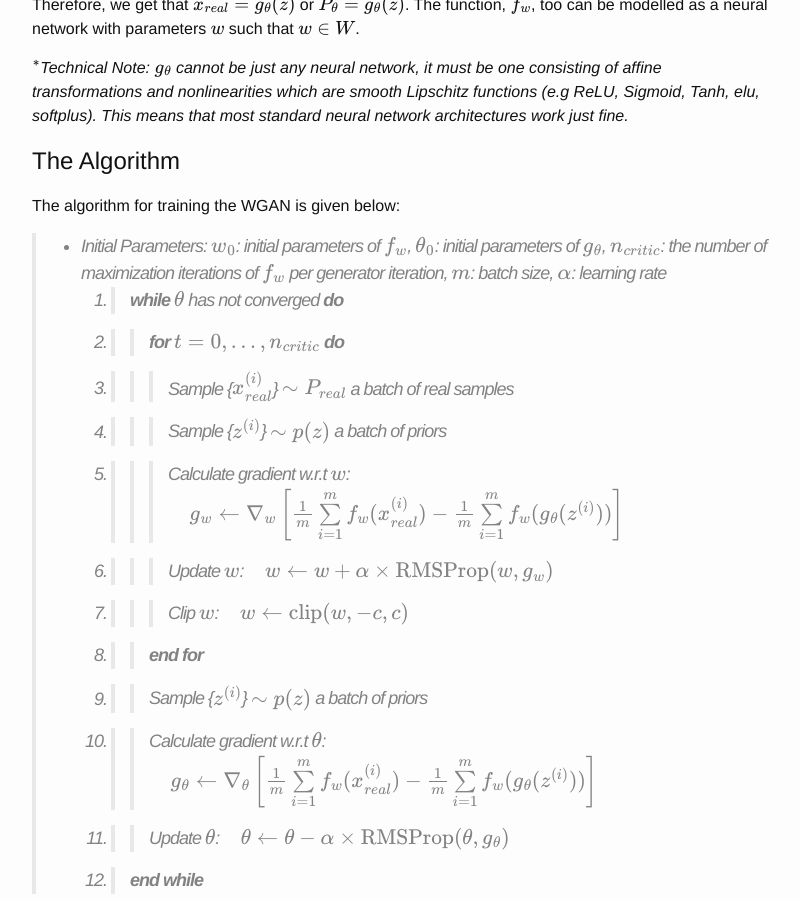
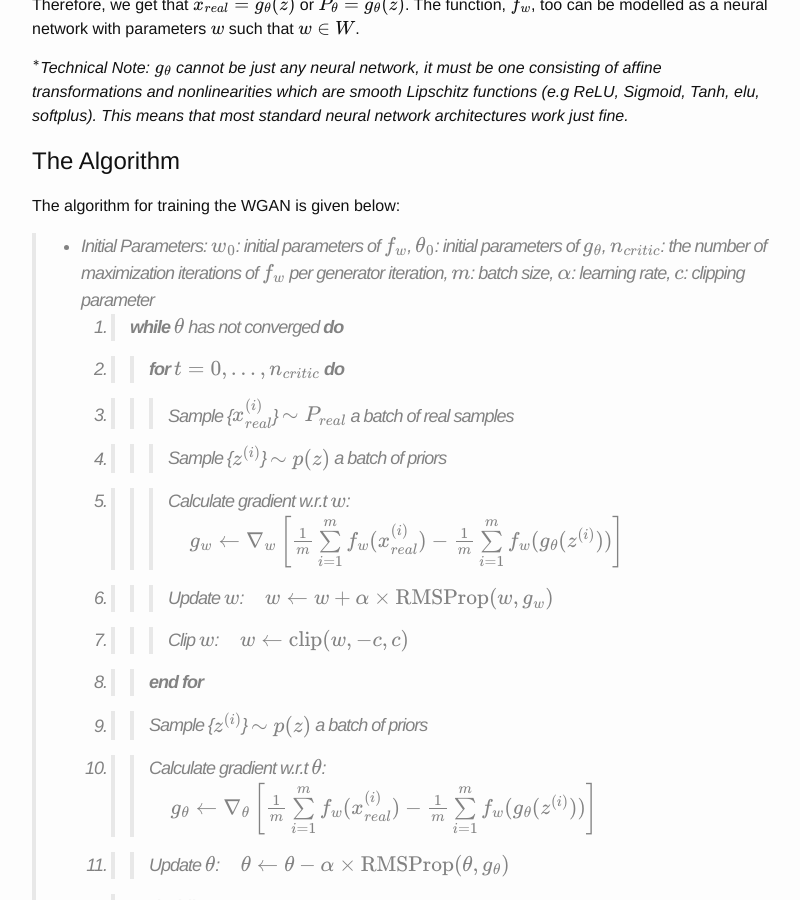
Before and after one commit to shahrukhathar/shahrukhathar.github.io, a Jekyll site: the page built from _posts/2017-03-04-Wasserstein-GANs.markdown, in a window 1280 px wide and 900 px high, scrolled down 761 px. Shown: the whole window, without its empty margins (238-1038 px from the left). Built offline with Jekyll 4.4.1, drawn with Linux system fonts in a browser that asks for light colours; formulas are drawn with MathJax 3.

Commit message:
UpdatedWGAN

```diff
--- a/_posts/2017-03-04-Wasserstein-GANs.markdown
+++ b/_posts/2017-03-04-Wasserstein-GANs.markdown
@@ -45,7 +45,8 @@ This means that most standard neural network architectures work just fine.*
 The algorithm for training the WGAN is given below:
 
 > * *Initial Parameters:* $$w_{0}$$: initial parameters of $$f_{w}$$, $$\theta_{0}$$: initial parameters of $$g_{\theta}$$,
-$$n_{critic}$$: the number of maximization iterations of $$ f_{w}$$ per generator iteration, $$m$$: batch size, $$\alpha$$: learning rate
+$$n_{critic}$$: the number of maximization iterations of $$ f_{w}$$ per generator iteration, $$m$$: batch size, $$\alpha$$: learning rate,
+$$c$$: clipping parameter
  1. > **while** $$\theta$$ has not converged **do**
  2. > > **for** $$t = 0, \dots, n_{critic}$$ **do**
  3. > > > Sample {$$x_{real}^{(i)}$$} $$ \sim P_{real}$$ a batch of real samples
```
